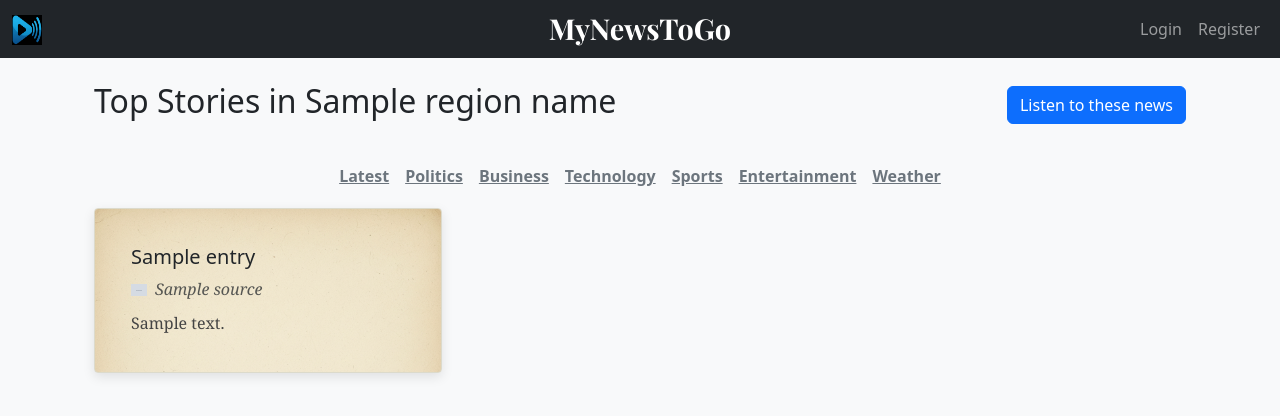
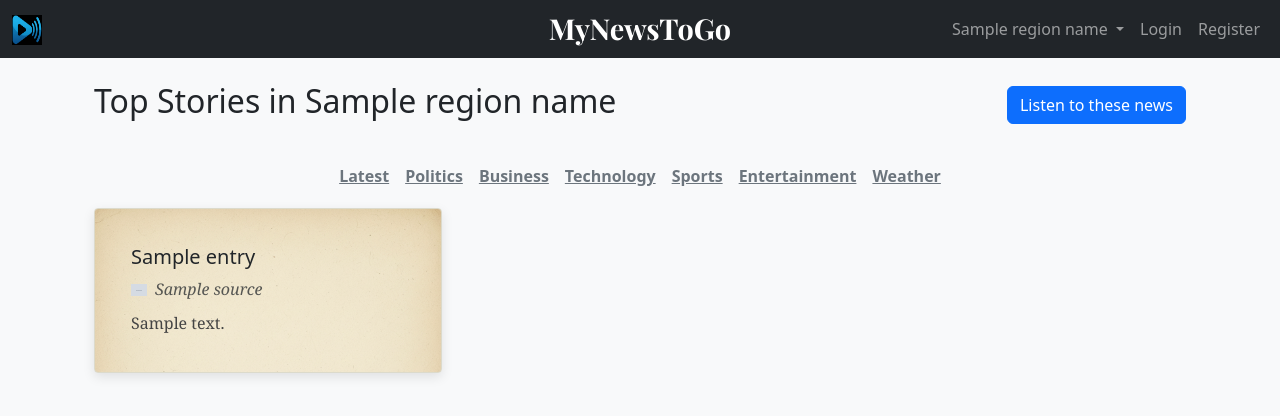
Before and after one commit to RamanSehgal1983/NewsAudiocast, a Flask app: template templates/index.html in a window 1280 px wide. Shown: the top 416 px of the page. Run offline with Flask 3, Linux system fonts and the light colour scheme; the template is opened without the code that fills it: most values are stand-ins (such as "Sample title", 1, 10 or a date in 2020); grey boxes marked "Sample" are stand-in pictures; parts of the project's set-up code (start-up, migrations or seed data) failed here and were passed over; some web fonts are replaced.

Commit message:
feat: geolocation dropdown

```diff
--- a/app.py
+++ b/app.py
@@ -60,29 +60,39 @@ def display_news():
         if user:
             user_id = user.id
     else:
-        # For anonymous users, detect region from IP
-        try:
-            # Standard way to get the real IP address, even when behind a proxy.
-            if request.headers.getlist("X-Forwarded-For"):
-                ip_address = request.headers.getlist("X-Forwarded-For")[0]
-            else:
-                ip_address = request.remote_addr
+        # For anonymous users, prioritize manual region selection from URL
+        manual_region = request.args.get('region')
+        if manual_region:
+            country_code = manual_region
+            # Find the full region name for display
+            for continent, countries in REGIONS.items():
+                for name, code in countries:
+                    if code == country_code:
+                        region_name = name
+                        break
+                if region_name:
+                    break
+        else:
+            # Fallback to IP detection if no manual region is selected
+            try:
+                if request.headers.getlist("X-Forwarded-For"):
+                    ip_address = request.headers.getlist("X-Forwarded-For")[0]
+                else:
+                    ip_address = request.remote_addr
 
-            # If testing locally, use a sample Indian IP for demonstration
-            if ip_address == '127.0.0.1':
-                ip_address = '202.83.21.1' # Sample IP from India
+                if ip_address == '127.0.0.1':
+                    ip_address = '202.83.21.1'
 
-            # Call a free geolocation API to get country code from IP
-            api_response = requests.get(f'http://ip-api.com/json/{ip_address}?fields=country,countryCode')
-            api_response.raise_for_status()  # Raise an exception for HTTP errors
-            data = api_response.json()
-            country_code = data.get('countryCode')
-            region_name = data.get('country')
-            app.logger.info(f"Detected region '{region_name}' ({country_code}) for IP {ip_address}")
-        except requests.exceptions.RequestException as e:
-            app.logger.error(f"Could not detect region via IP address due to network error: {e}")
-        except Exception as e:
-            app.logger.error(f"An unexpected error occurred during IP geolocation: {e}")
+                api_response = requests.get(f'http://ip-api.com/json/{ip_address}?fields=country,countryCode')
+                api_response.raise_for_status()
+                data = api_response.json()
+                country_code = data.get('countryCode')
+                region_name = data.get('country')
+                app.logger.info(f"Detected region '{region_name}' ({country_code}) for IP {ip_address}")
+            except requests.exceptions.RequestException as e:
+                app.logger.error(f"Could not detect region via IP address due to network error: {e}")
+            except Exception as e:
+                app.logger.error(f"An unexpected error occurred during IP geolocation: {e}")
 
 
      # 1. Check for a search query and category from the user
@@ -155,7 +165,7 @@ def display_news():
         session.pop('combined_summaries', None)
 
     # 6. Render the main page with all the data
-    return render_template('index.html', entries_with_logos=entries_with_logos, summaries=summaries, user=user, search_query=search_query, category=category, region_name=region_name)
+    return render_template('index.html', entries_with_logos=entries_with_logos, summaries=summaries, user=user, search_query=search_query, category=category, region_name=region_name, regions=REGIONS)
 
 
 @app.route('/generate_audio') # Changed to GET, no longer needs POST
--- a/templates/base.html
+++ b/templates/base.html
@@ -23,7 +23,24 @@
                 <span class="navbar-toggler-icon"></span>
             </button>
             <div class="collapse navbar-collapse" id="navbarNav">
-                <ul class="navbar-nav ms-auto">
+                <ul class="navbar-nav ms-auto align-items-center">
+                    {% if not user %}
+                    <li class="nav-item dropdown">
+                        <a class="nav-link dropdown-toggle" href="{{ url_for('display_news', region='IN') }}" id="navbarDropdown" role="button" data-bs-toggle="dropdown" aria-expanded="false">
+                          {{ region_name or 'Select Region' }}
+                        </a>
+                        <ul class="dropdown-menu dropdown-menu-end" aria-labelledby="navbarDropdown">
+                            {% for continent, countries in regions.items() %}
+                                <li><h6 class="dropdown-header">{{ continent }}</h6></li>
+                                {% for country_name, country_code in countries %}
+                                    <li><a class="dropdown-item" href="{{ url_for('display_news', region=country_code) }}">{{ country_name }}</a></li>
+                                {% endfor %}
+                                {% if not loop.last %}<li><hr class="dropdown-divider"></li>{% endif %}
+                            {% endfor %}
+                        </ul>
+                    </li>
+                    {% endif %}
+
                     {% if user %}
                         <li class="nav-item"><a class="nav-link" href="{{ url_for('preferences') }}">Preferences</a></li>
                         <li class="nav-item"><a class="nav-link" href="{{ url_for('logout') }}">Logout ({{ user.email }})</a></li>
```
